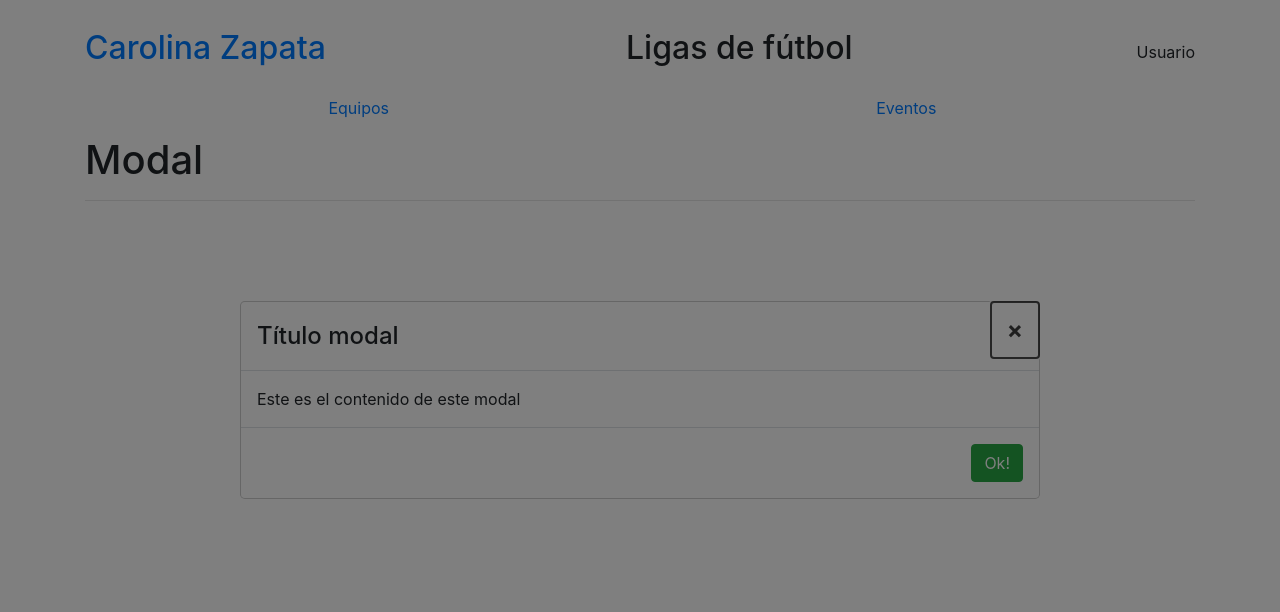
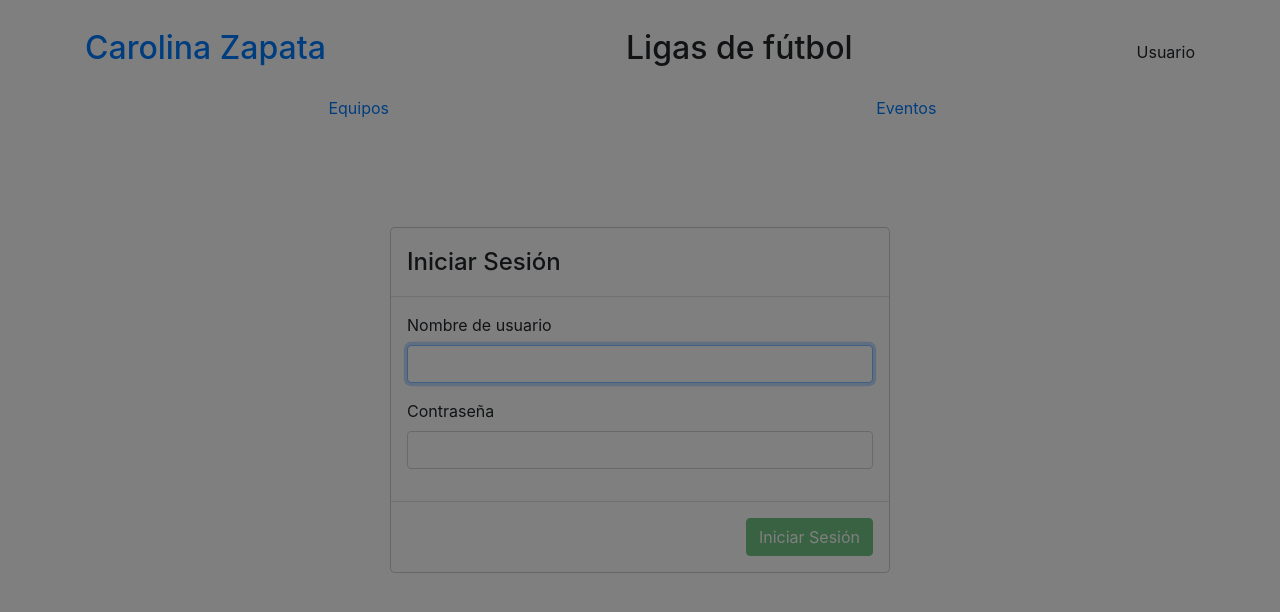
Before and after one commit to Carovz-clz/ejercicioLigasAngular, an Angular app: page /inicio in a window 1280 px wide. Shown: the top 612 px of the page. Built offline with nearby package versions, Linux system fonts and the light colour scheme.

Commit message:
Formulario de inicio de sesión con validaciones

```diff
--- a/src/app/app.module.ts
+++ b/src/app/app.module.ts
@@ -10,6 +10,7 @@ import { JugadoresComponent } from './jugadores/jugadores.component';
 import { EventosComponent } from './eventos/eventos.component';
 import { InicioComponent } from './inicio/inicio.component';
 import { NgbModule } from '@ng-bootstrap/ng-bootstrap';
+import { FormsModule, ReactiveFormsModule } from '@angular/forms';
 
 @NgModule({
   declarations: [
@@ -24,7 +25,9 @@ import { NgbModule } from '@ng-bootstrap/ng-bootstrap';
   imports: [
     BrowserModule,
     AppRoutingModule,
-    NgbModule
+    NgbModule,
+    FormsModule,
+    ReactiveFormsModule
   ],
   providers: [],
   bootstrap: [AppComponent]
--- a/src/app/login-modal/login-modal.component.css
+++ b/src/app/login-modal/login-modal.component.css
@@ -0,0 +1,7 @@
+input.ng-invalid.ng-touched {
+    border: 1px solid red;
+  }
+
+  .help-block{
+    color: red;
+  }
--- a/src/app/login-modal/login-modal.component.html
+++ b/src/app/login-modal/login-modal.component.html
@@ -1,17 +1,36 @@
-<h1>Modal</h1>
-<hr>
 <ng-template #contenido let-modal>
     <div class="modal-header">
-        <h4 class="modal-title">Título modal</h4>
-        <button class="close" aria-label="close" type="button" (click)="modal.dismiss()">
+        <h4 class="modal-title">Iniciar Sesión</h4>
+        <!-- <button class="close" aria-label="close" type="button" (click)="modal.dismiss()">
             <span aria-hidden="true">&times;</span>
-        </button>
+        </button> -->
     </div>
-    <div class="modal-body">
-        Este es el contenido de este modal
-    </div>
-    <div class="modal-footer">
-        <button type="button" class="btn btn-success" (click)="modal.close()">Ok!</button>
-    </div>
+    <form [formGroup]="formulario"  (ngSubmit)="onSubmit()">
+        <div class="modal-body">
+
+            <div class="form-group">
+                <label for="nombre">Nombre de usuario</label>
+                <input type="text" id="nombre" class="form-control" name="nombre" formControlName="nombre">
+                <span class="help-block" *ngIf="!formulario.get('nombre').valid && formulario.get('nombre').touched">
+                    Introduzca su nombre de usuario
+                </span>
+            </div>
+
+            <div class="form-group">
+                <label for="password">Contraseña</label>
+                <input type="password" id="password" class="form-control" name="password" formControlName="password">
+                <span class="help-block" *ngIf="!formulario.get('password').valid && formulario.get('password').touched">
+                    Introduzca su contraseña
+                </span>
+            </div>
+
+        </div>
+
+        <div class="modal-footer">
+            <button type="submit" class="btn btn-success" [disabled]="!formulario.valid">Iniciar Sesión</button>
+        </div>
+
+    </form>
+
 
 </ng-template>
--- a/src/app/login-modal/login-modal.component.ts
+++ b/src/app/login-modal/login-modal.component.ts
@@ -1,5 +1,6 @@
 import { AfterViewInit, Component, OnInit, ViewChild } from '@angular/core';
-import { NgbModal } from "@ng-bootstrap/ng-bootstrap";
+import { FormControl, FormGroup, Validators } from '@angular/forms';
+import { NgbModal, NgbModalRef } from "@ng-bootstrap/ng-bootstrap";
 
 @Component({
   selector: 'app-login-modal',
@@ -7,12 +8,17 @@ import { NgbModal } from "@ng-bootstrap/ng-bootstrap";
   styleUrls: ['./login-modal.component.css']
 })
 export class LoginModalComponent implements OnInit, AfterViewInit {
- @ViewChild('contenido', {static: false}) contenidoModal;
+ @ViewChild('contenido', {static: false}) contenidoModal: NgbModalRef;
+ modalRef: NgbModalRef;
+ formulario: FormGroup;
 
   constructor(private modal: NgbModal) { }
 
   ngOnInit() {
-
+    this.formulario = new FormGroup({
+      'nombre': new FormControl(null, Validators.required),
+      'password': new FormControl(null, Validators.required)
+    });
   }
 
   ngAfterViewInit(){
@@ -22,7 +28,12 @@ export class LoginModalComponent implements OnInit, AfterViewInit {
 
   abrirModal(){
     console.log(this.contenidoModal);
-    this.modal.open(this.contenidoModal, { size: 'lg', centered: true });
+    this.modalRef = this.modal.open(this.contenidoModal, { size: 'md', centered: true });
+  }
+
+  onSubmit(){
+    this.modalRef.close();
+
   }
 
 }
```
